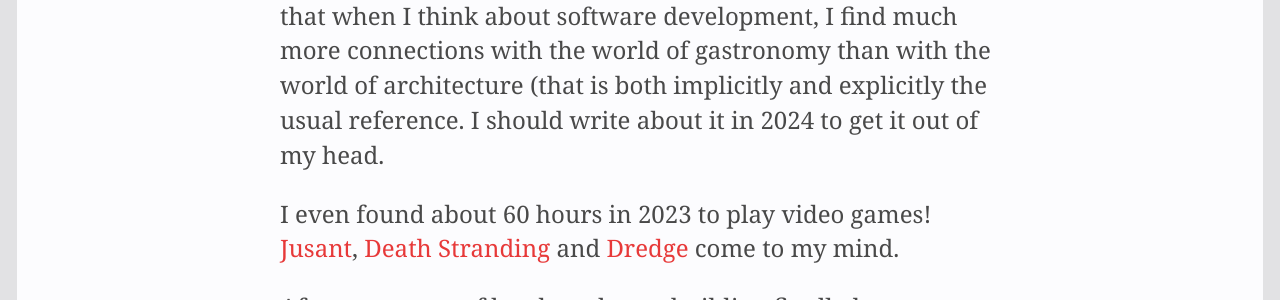
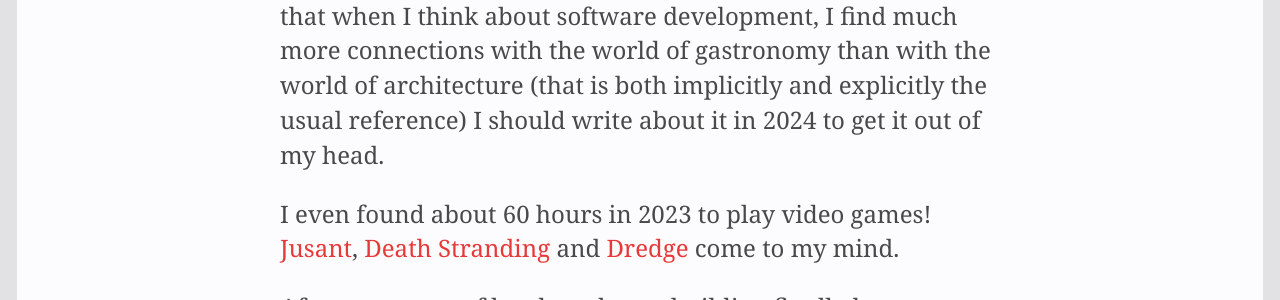
Before and after one commit to aitor/aitor.github.com, a Jekyll site: the page built from _posts/2023-12-31-2023_year_in_review.md, in a window 1280 px wide and 900 px high, scrolled down 5703 px. Shown: the part 366-666 px from the top of the window. Built offline with Jekyll 4.4.1, drawn with Linux system fonts in a browser that asks for light colours; nearby versions of some CDN libraries; some of the changed text lies outside the part shown.

```diff
--- a/_posts/2023-12-31-2023_year_in_review.md
+++ b/_posts/2023-12-31-2023_year_in_review.md
@@ -57,7 +57,7 @@ Before Atlas was born, we watched +250 movies/year (yep, about one per night). B
 - [Ted Lasso](https://tv.apple.com/us/show/ted-lasso/umc.cmc.vtoh0mn0xn7t3c643xqonfzy) was hilarious and [made me think about leadership styles](https://x.com/_aitor/status/1707832798160011646).
 - [The Ranch](https://www.netflix.com/es-en/title/80077977) made me remember how easy it is to fuck up personal relationships, even with the people you love most.
 
-Then, at the very end of the year -all last month- I found a triad of movies that have resonated with me very much: [Lobster Soup](https://www.filmin.es/pelicula/lobster-soup), [Come back anytime](https://www.comebackanytime.com/) and [Bittor Arginzoniz. Vivir en el silencio](https://www.filmin.es/pelicula/bittor-arginzoniz-vivir-en-el-silencio). They all talk about the transformative power that developing a craft can have in us and the power of places to keep a social group together. I have mentioned many times that when I think about software development, I find much more connections with the world of gastronomy than with the world of architecture (that is both implicitly and explicitly the usual reference. I should write about it in 2024 to get it out of my head.
+Then, at the very end of the year -all last month- I found a triad of movies that have resonated with me very much: [Lobster Soup](https://www.filmin.es/pelicula/lobster-soup), [Come back anytime](https://www.comebackanytime.com/) and [Bittor Arginzoniz. Vivir en el silencio](https://www.filmin.es/pelicula/bittor-arginzoniz-vivir-en-el-silencio). They all talk about the transformative power that developing a craft can have in us and the power of places to keep a social group together. I have mentioned many times that when I think about software development, I find much more connections with the world of gastronomy than with the world of architecture (that is both implicitly and explicitly the usual reference) I should write about it in 2024 to get it out of my head.
 
 I even found about 60 hours in 2023 to play video games! [Jusant](https://x.com/_aitor/status/1721258760952283166), [Death Stranding](https://www.wikiwand.com/en/Death_Stranding) and [Dredge](https://www.dredge.game/) come to my mind.
 
```
